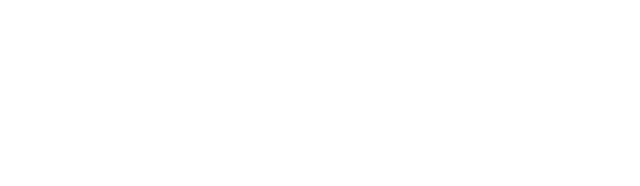
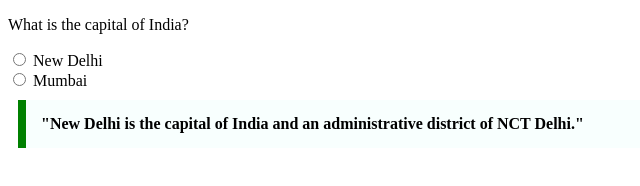
Before and after one commit to acciojob/trivia-ramedwararyan, a website: page main.html in a window 1280 px wide. Shown: the whole page, without its empty margins (0-640 px from the left). Drawn offline with Linux system fonts and the light colour scheme.

Commit message:
created a submission

```diff
--- a/main.html
+++ b/main.html
@@ -8,6 +8,19 @@
 
 <body>
 	<!-- the entire body must be written by student -->
+	 <div class="question">
+        <p>What is the capital of India?</p>
+        <div class="options">
+            <input type="radio" id="new-delhi" name="capital" value="New Delhi">
+            <label for="new-delhi">New Delhi</label><br>
+            <input type="radio" id="mumbai" name="capital" value="Mumbai">
+            <label for="mumbai">Mumbai</label>
+        </div>
+    </div>
+    <blockquote class="quote">
+        "New Delhi is the capital of India and an administrative district of NCT Delhi."
+
+    </blockquote>
     <script type="text/javascript" src="./script.js">
 </script>
 
--- a/styles.css
+++ b/styles.css
@@ -1,2 +1,10 @@
 
 /* Your CSS Code here. */
+ .quote {
+            max-width: 600px;
+            margin: 10px;
+            padding: 15px;
+            border-left: 8px solid green;
+            background-color: #f8fffe;
+            font-weight: bold;
+        }
```
